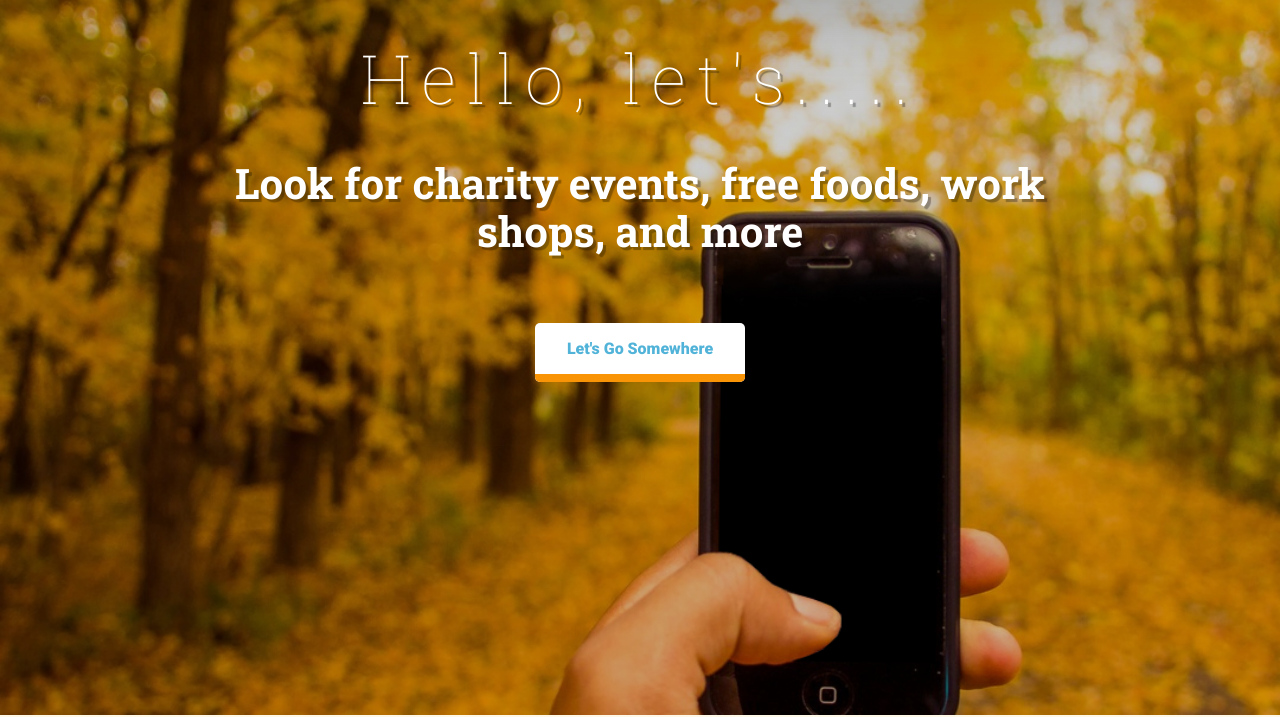
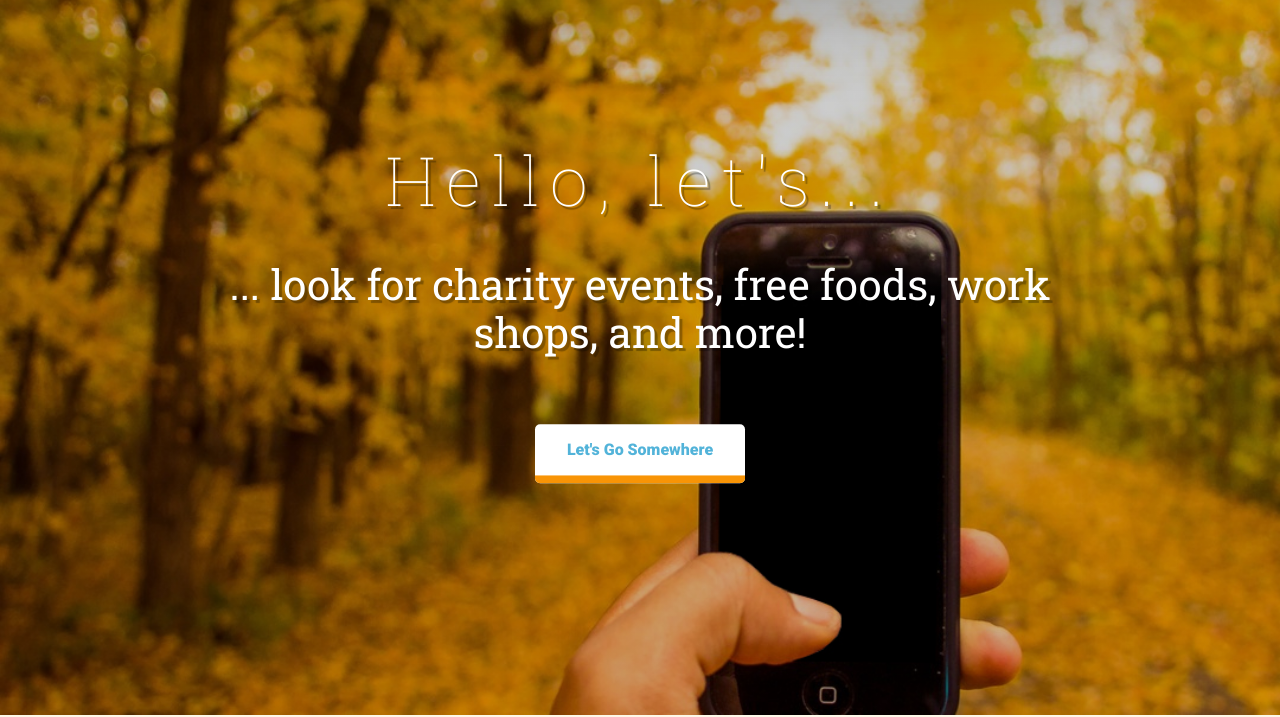
Before and after one commit to superhussain/NoNoWhere, a website: page index.html in a window 1280 px wide. Shown: the part 85-802 px from the top of the page. Drawn offline with nearby package versions, Linux system fonts and the light colour scheme.

Commit message:
Design changes

```diff
--- a/index.html
+++ b/index.html
@@ -24,8 +24,8 @@
       </ul>
     </nav>
     <div class="hero-lead">
-      <h1>Hello,  let's.....</h1>
-      <h2>Look for charity events, free foods, work shops, and more</h2>
+      <h1>Hello,  let's...</h1>
+      <h2>... look for charity events, free foods, work shops, and more!</h2>
       <a class="button" href="#">Let's Go Somewhere</a>
     </div>
   </div>
--- a/sass/3-sections/_about.sass
+++ b/sass/3-sections/_about.sass
@@ -3,7 +3,7 @@ section#about
   h1, h3
     text-align: center
   h1
-    margin: 0.3em 0
+    margin: 0.3em 0 0
     background-color: transparent
     position: relative
     display: inline-block
--- a/sass/3-sections/_hero.sass
+++ b/sass/3-sections/_hero.sass
@@ -29,10 +29,12 @@
   .hero-lead
     width: 100%
     max-width: 900px
-    margin: 2em auto 0
+    margin: 0 auto 4em
     text-align: center
-    position: relative
-    bottom: 0
+    position: absolute
+    left: 50%
+    top: 50vh
+    transform: translate(-50%,-60%)
     h1
       letter-spacing: 10px
       font-weight: 100
@@ -41,6 +43,7 @@
       text-shadow: 3px 3px 1px rgba(black,0.3)
     h2
       margin-bottom: 2em
+      font-weight: 400
     .button
       background: white
       padding: 1em 2em
```
Also changed, not shown: css/main.css.
